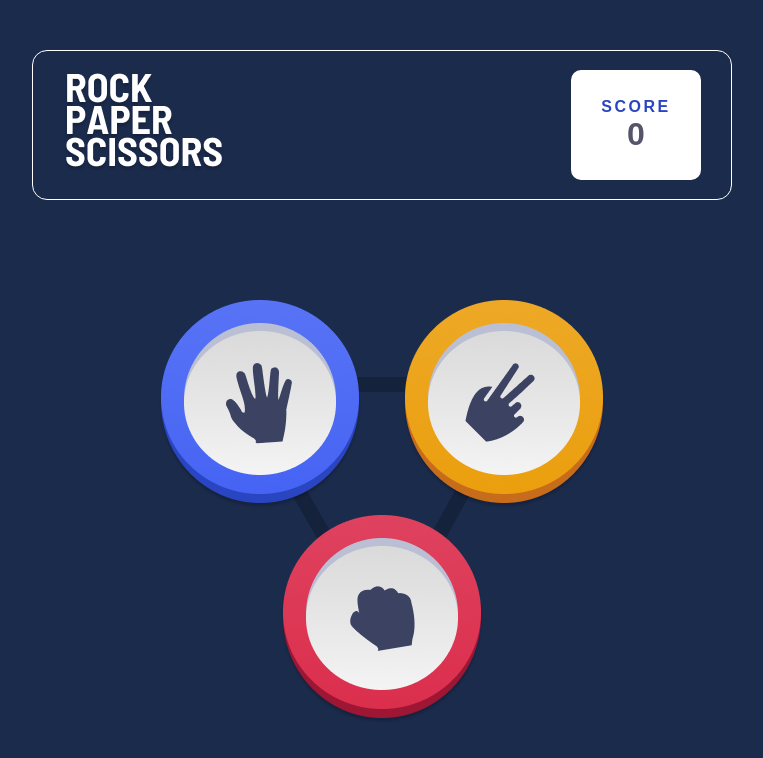
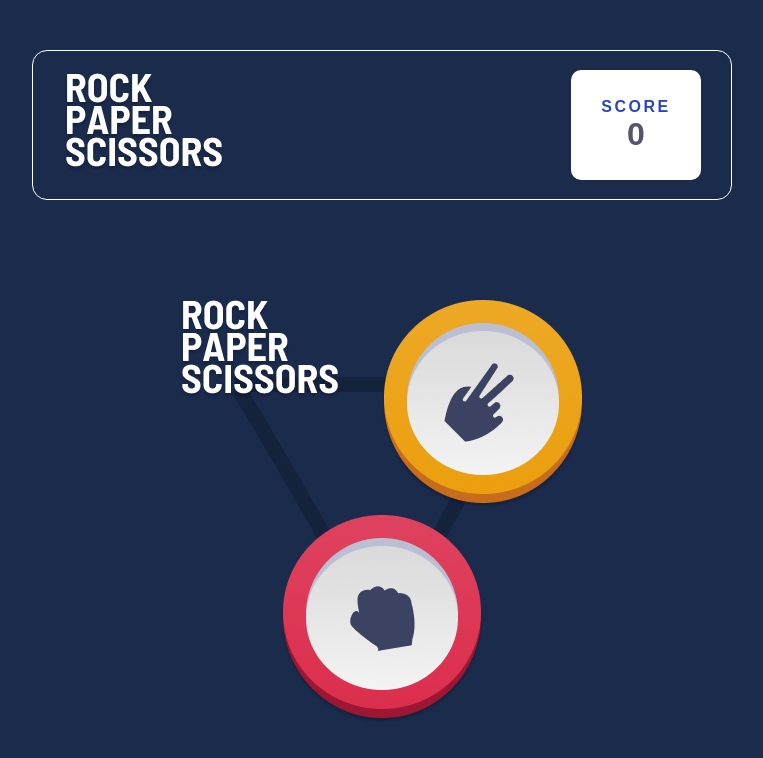
Before and after one commit to Dil2010/Rock_Paper_Scissors_Game, a plain HTML site: page index.html in a window 1280 px wide. Shown: the whole page, without its empty margins (258-1021 px from the left). Drawn offline with Linux system fonts and the light colour scheme.

Commit message:
Update index.html

```diff
--- a/index.html
+++ b/index.html
@@ -20,7 +20,7 @@
         </div>
         <div class="Header_part2_hands">
             <div class="Header_part2_hands_hand Header_part2_hands_paper">
-                <img src="assets/Paper.png" onclick="pickUserHand('paper')"/>
+                <img src="assets/title.png" onclick="pickUserHand('paper')"/>
             </div>
             <div class="Header_part2_hands_hand Header_part2_hands_scissor">
                 <img src="assets/Scissors.png" onclick="pickUserHand('scissors')"/>
```
